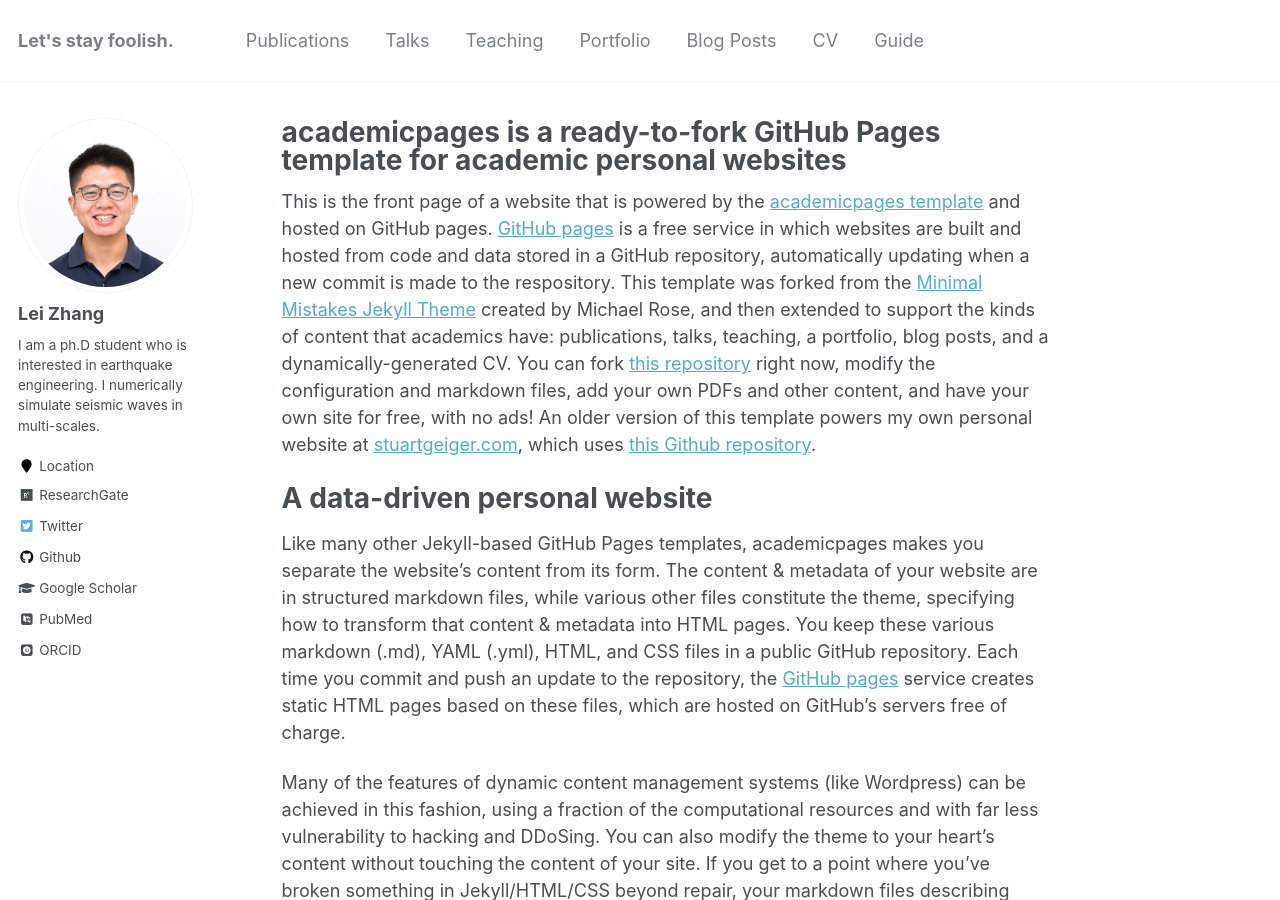
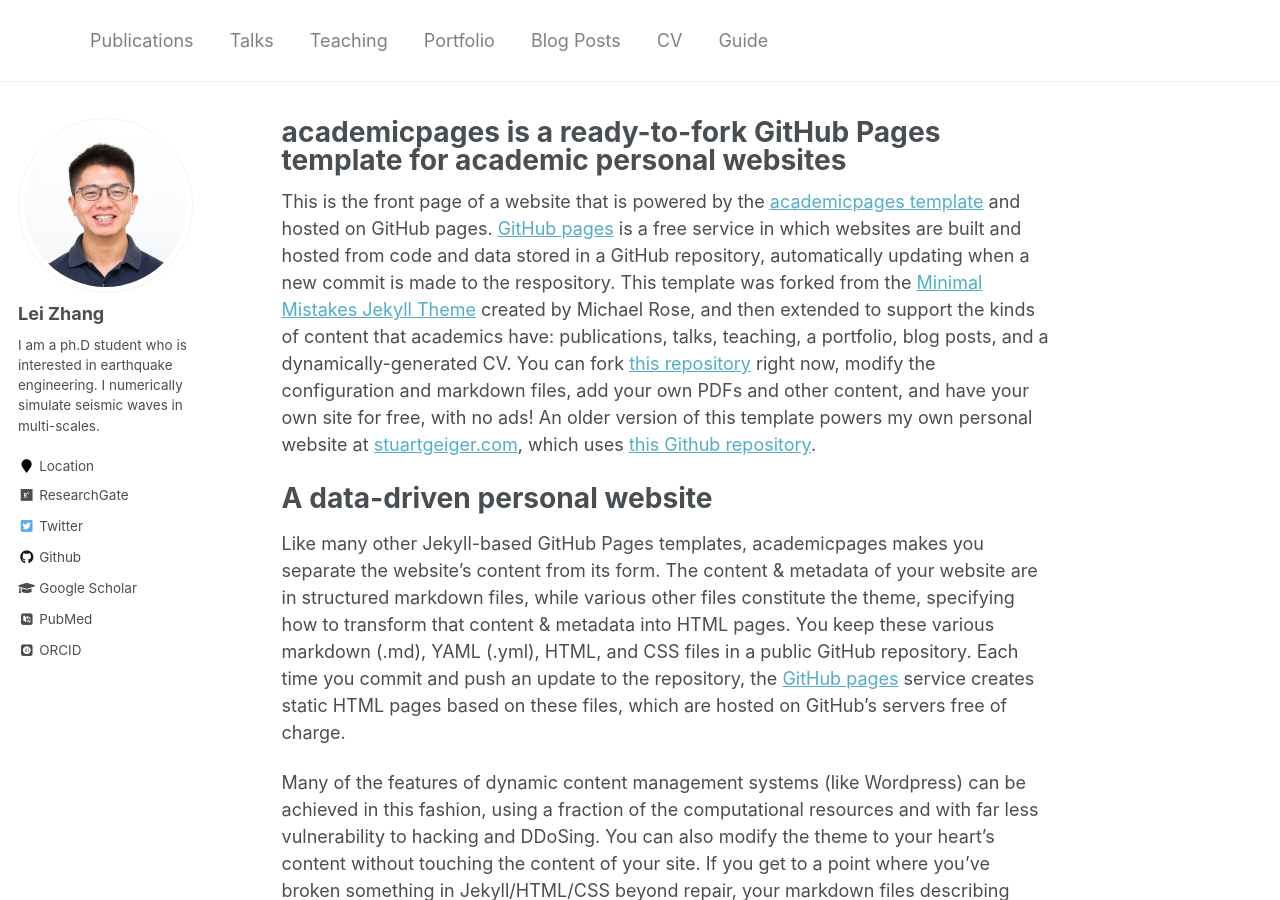
Before and after one commit to zhanglei911/zhanglei911.github.io, a Jekyll site: the page built from _pages/about.md, in a window 1280 px wide and 900 px high. Built offline with Jekyll 4.4.1, drawn with Linux system fonts in a browser that asks for light colours; some web fonts are replaced; a file with an impossible date is left out.

Commit message:
Update _config.yml

```diff
--- a/_config.yml
+++ b/_config.yml
@@ -7,7 +7,7 @@
 
 # Site Settings
 locale                   : "en-US"
-title                    : "Let's stay foolish."
+title                    : ""
 title_separator          : "-"
 name                     : &name "Lei Zhang"
 description              : &description "Ph.D student"
```
